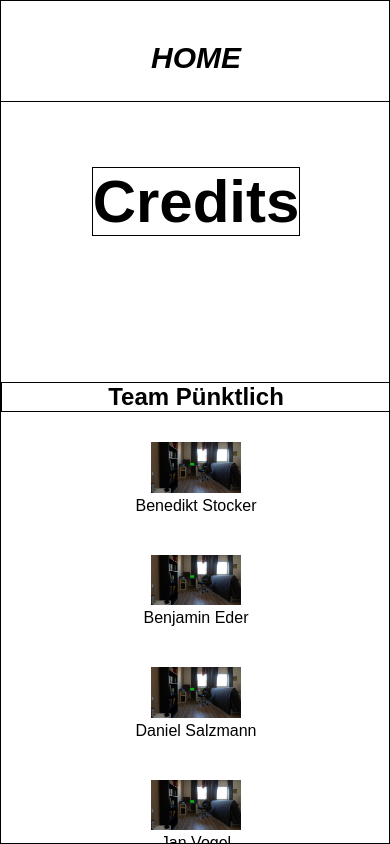
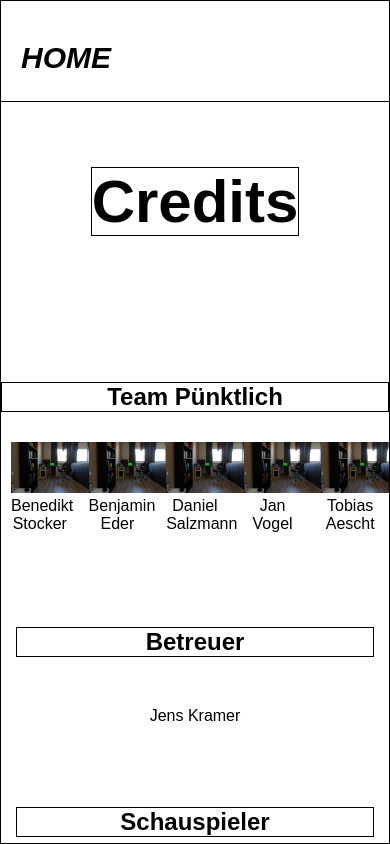
Before and after one commit to bstkr/interactive-movie, an Angular app in the folder interactive-movie-app/: page /credits in a window 390 px wide. Built offline with nearby package versions, Linux system fonts and the light colour scheme; a web font is replaced by a local one.

Commit message:
Fixed the reviewed stuff & linting

```diff
--- a/interactive-movie-app/src/app/components/credits/credits.component.html
+++ b/interactive-movie-app/src/app/components/credits/credits.component.html
@@ -1,5 +1,4 @@
 <div class="credits-container">
-    <body>
         <header>
             <nav>
             <ul>
@@ -103,5 +102,4 @@
                 <p>Tobias Aescht</p>
             </div>
         </section>
-    </body>
 </div>
--- a/interactive-movie-app/src/app/components/credits/credits.component.scss
+++ b/interactive-movie-app/src/app/components/credits/credits.component.scss
@@ -1,12 +1,6 @@
 .credits-container{
   width:100%;
   margin:auto;
-
-  /* Global */
-
-  body{
-    padding:0;
-    margin:0;
 
   overflow-y: scroll;
 
@@ -24,8 +18,6 @@
       }
     }
   }
-
-    /* Header */
 
   header{
     padding-top:30px;
@@ -70,7 +62,6 @@
 
   }
 
-  /* Boxes */
   #team{
     margin-top:100px;
     text-align: center;
@@ -90,8 +81,6 @@
     }
   }
 
-    /* Section Docent */
-
   #docent{
     padding:15px;
     text-align: center;
@@ -104,8 +93,6 @@
       border-style: none;
     }
   }
-
-    /* Sections headlines */
 
   section {
     h1{
@@ -127,8 +114,6 @@
     }
   }
 
-    /* Sectors */
-
   .sectors{
     padding:15px;
     text-align: center;
@@ -146,47 +131,4 @@
       border-style: none;
     }
   }
-
-    /* Sidebar */
-    aside{
-      #sidebar{
-        float:right;
-        width:30%;
-        margin-top:10px;
-
-        .quote {
-          input{
-            width:90%;
-            padding:5px;
 }
-
-          textarea{
-            width:90%;
-            padding:5px;
-          }
-        }
-      }
-    }
-
-    /* Main-col */
-    article {
-      #main-col{
-        float:left;
-        width:65%;
-      }
-    }
-
-    /* Media Queries */
-    @media(max-width: 768px){
-        #team .team-member,
-        header nav,
-        header nav li,
-        article#main-col,
-        aside#sidebar{
-          float:none;
-          text-align:center;
-          width:100%;
-        }
-    }
-  }
-}
--- a/interactive-movie-app/src/app/components/movie/movie-interaction/movie-interaction.component.ts
+++ b/interactive-movie-app/src/app/components/movie/movie-interaction/movie-interaction.component.ts
@@ -10,8 +10,8 @@ export class MovieInteractionComponent implements OnInit {
 
   @Input() interaction: Interaction;
 
-  private intervals: []
-  private pictureParts = ["top", "right", "bottom", "left", "middle"];
+  private intervals: [];
+  private pictureParts = ['top', 'right', 'bottom', 'left', 'middle'];
 
   constructor() { }
 
@@ -20,19 +20,19 @@ export class MovieInteractionComponent implements OnInit {
 
   setInteractionStyle() {
     return {
-      'top': this.interaction.positionY + "vh",
-      'left': this.interaction.positionX + "vw",
-      'width': this.interaction.width + "px",
-      'height': this.interaction.height + "px"
-    }
+      top: this.interaction.positionY + 'vh',
+      left: this.interaction.positionX + 'vw',
+      width: this.interaction.width + 'px',
+      height: this.interaction.height + 'px'
+    };
   }
 
   getStyleClass(styleClass: string, visible: boolean) {
     let classes = styleClass;
     if (!visible) {
-      classes += " invisible";
+      classes += ' invisible';
     } else {
-      classes += " visible";
+      classes += ' visible';
     }
     return classes;
   }
--- a/interactive-movie-app/src/app/components/movie/movie-point-of-view/movie-point-of-view.component.ts
+++ b/interactive-movie-app/src/app/components/movie/movie-point-of-view/movie-point-of-view.component.ts
@@ -20,7 +20,7 @@ export class MoviePointOfViewComponent implements OnInit {
   }
 
   getImageUrl() {
-    return "assets/pictures/room/room-" + this.id + ".jpg";
+    return 'assets/pictures/room/room-' + this.id + '.jpg';
   }
 
 }
```
Also changed, not shown: interactive-movie-app/src/app/_models/Interactions.ts (+40 -40 lines), interactive-movie-app/src/app/components/movie/home/movie-home.component.ts (+9 -9 lines), interactive-movie-app/src/app/_services/interaction.service.ts (line endings or trailing spaces). Lines whose indentation alone changed are shown as unchanged.
